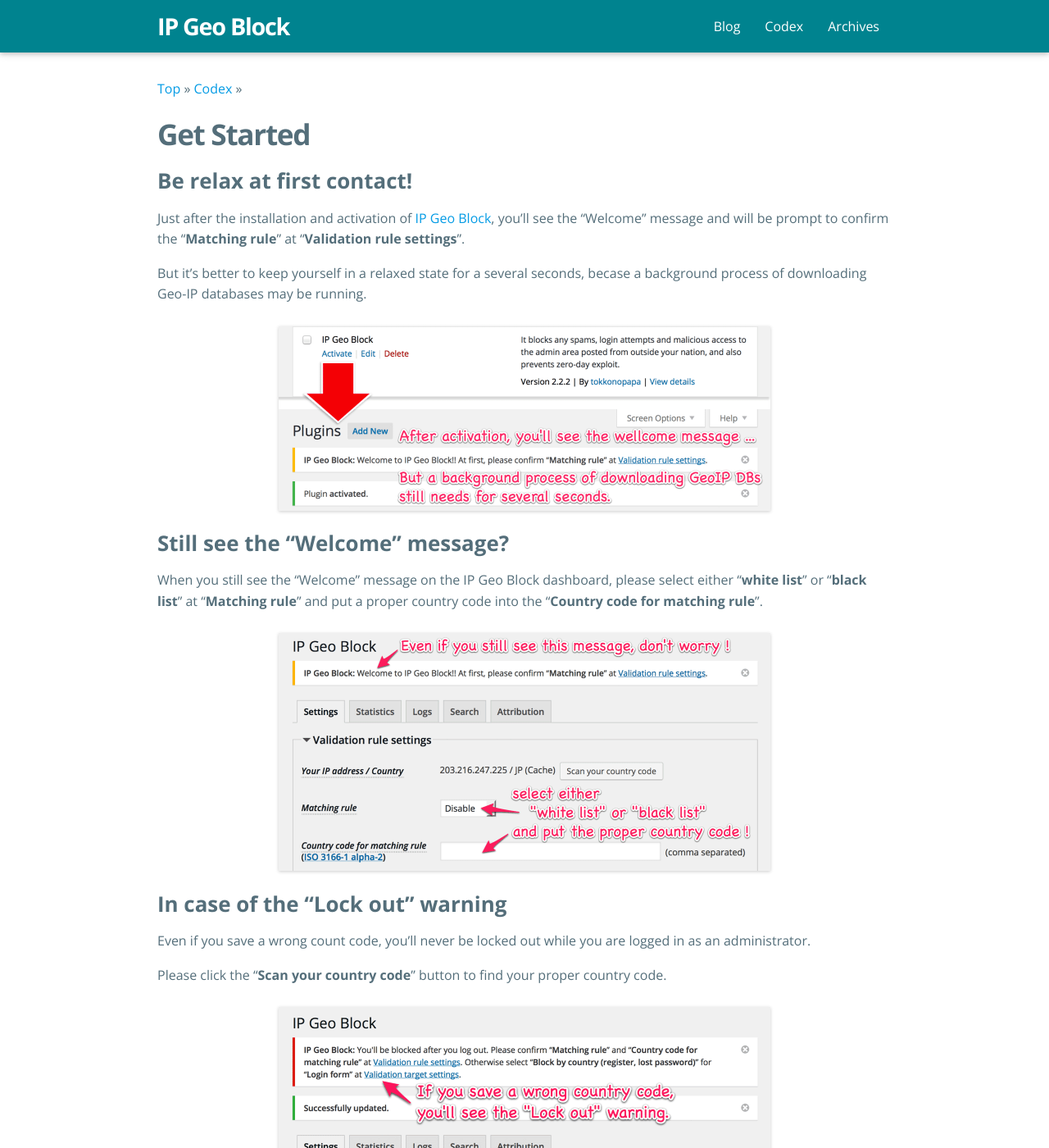
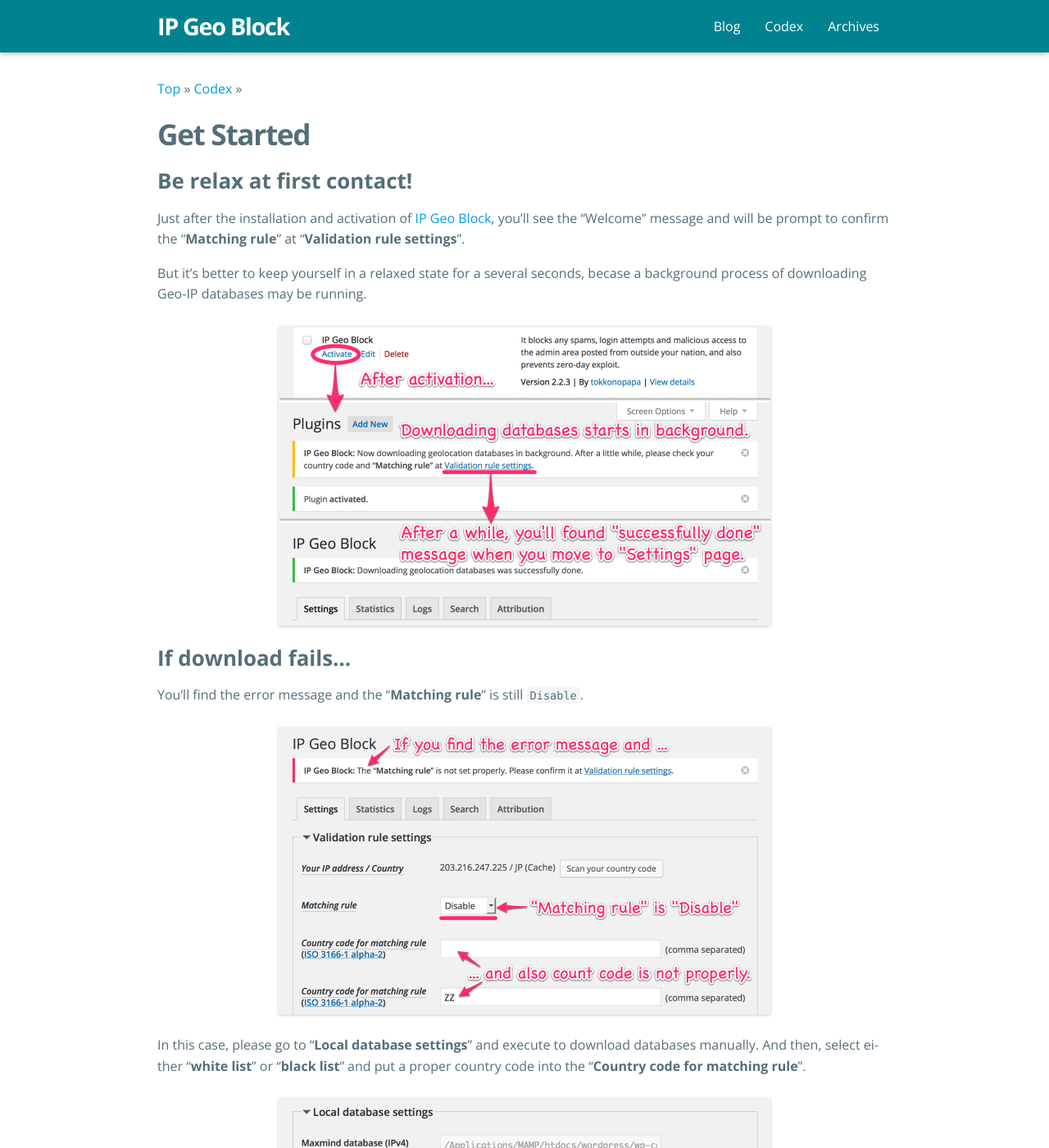
Before and after one commit to tokkonopapa/WordPress-IP-Geo-Block, a Jekyll site: the page built from _codex/01/get-started.md, in a window 1280 px wide and 1400 px high. Shown: the whole window at 82% size. Built offline with Jekyll 4.4.1, drawn with Linux system fonts in a browser that asks for light colours; some web fonts are replaced.

Commit message:
Add error handling at activation.

```diff
--- a/_codex/01/get-started.md
+++ b/_codex/01/get-started.md
@@ -18,14 +18,21 @@
  "After activation of IP Geo Block"
 )
 
-### Still see the "Welcome" message? ###
+### If download fails... ###
 
-When you still see the "Welcome" message on the IP Geo Block dashboard, please
-select either "**white list**" or "**black list**" at "**Matching rule**" and
-put a proper country code into the "**Country code for matching rule**".
+You'll find the error message and the "**Matching rule**" is still `Disable`.
 
-![Still see the welcome message]({{ '/img/2016-01/WelcomeMessage.png' | prepend: site.baseurl }}
- "Still see the welcome message"
+![Download fail]({{ '/img/2016-01/DownloadFail.png' | prepend: site.baseurl }}
+ "Download fail"
+)
+
+In this case, please go to "**Local database settings**" and execute to
+download databases manually. And then, select either "**white list**" or
+"**black list**" and put a proper country code into the "**Country code for
+matching rule**".
+
+![Download DBs]({{ '/img/2016-01/DownloadDBs.png' | prepend: site.baseurl }}
+ "Download DBs"
 )
 
 ### In case of the "Lock out" warning ###
```
Also changed, not shown: img/2016-01/AfterActivation.png, img/2016-01/DownloadDBs.png (added), img/2016-01/DownloadFail.png (added), img/2016-01/WelcomeMessage.png (deleted).
